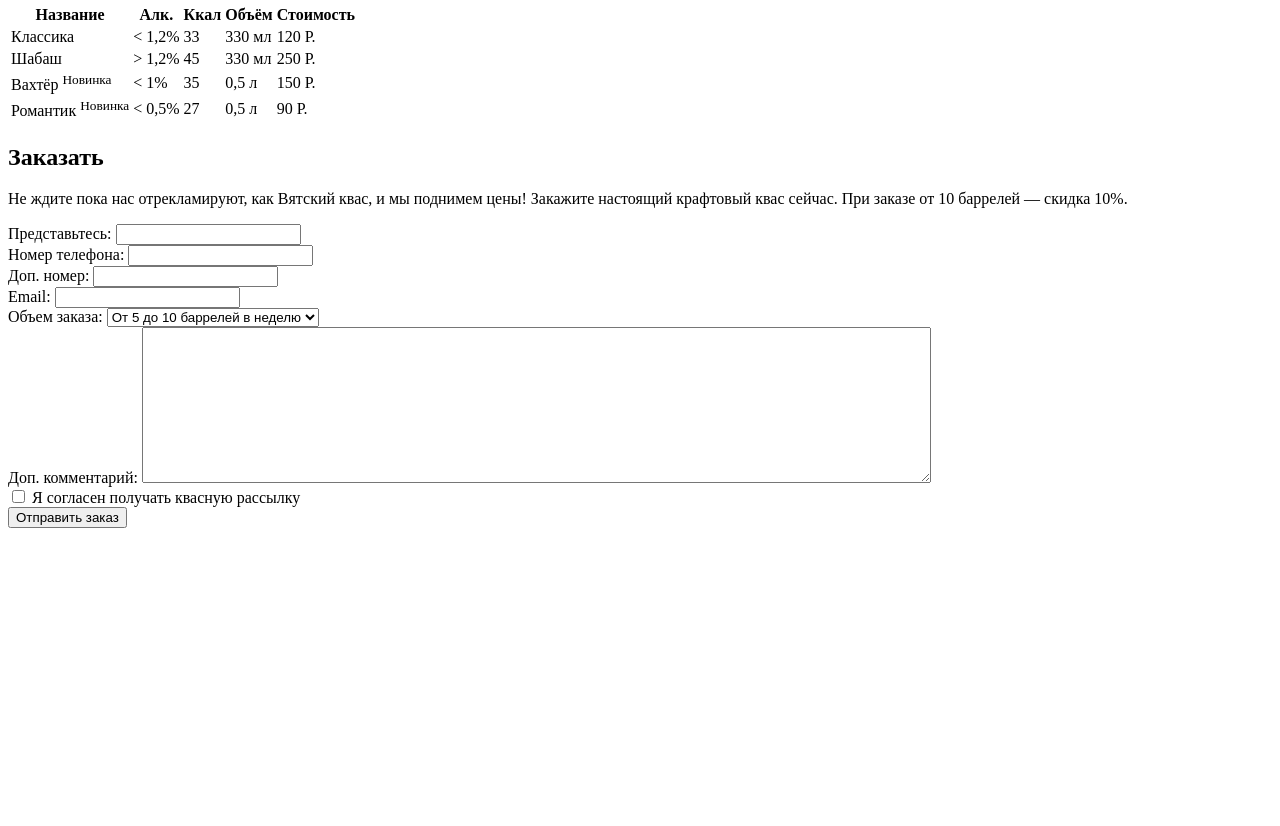
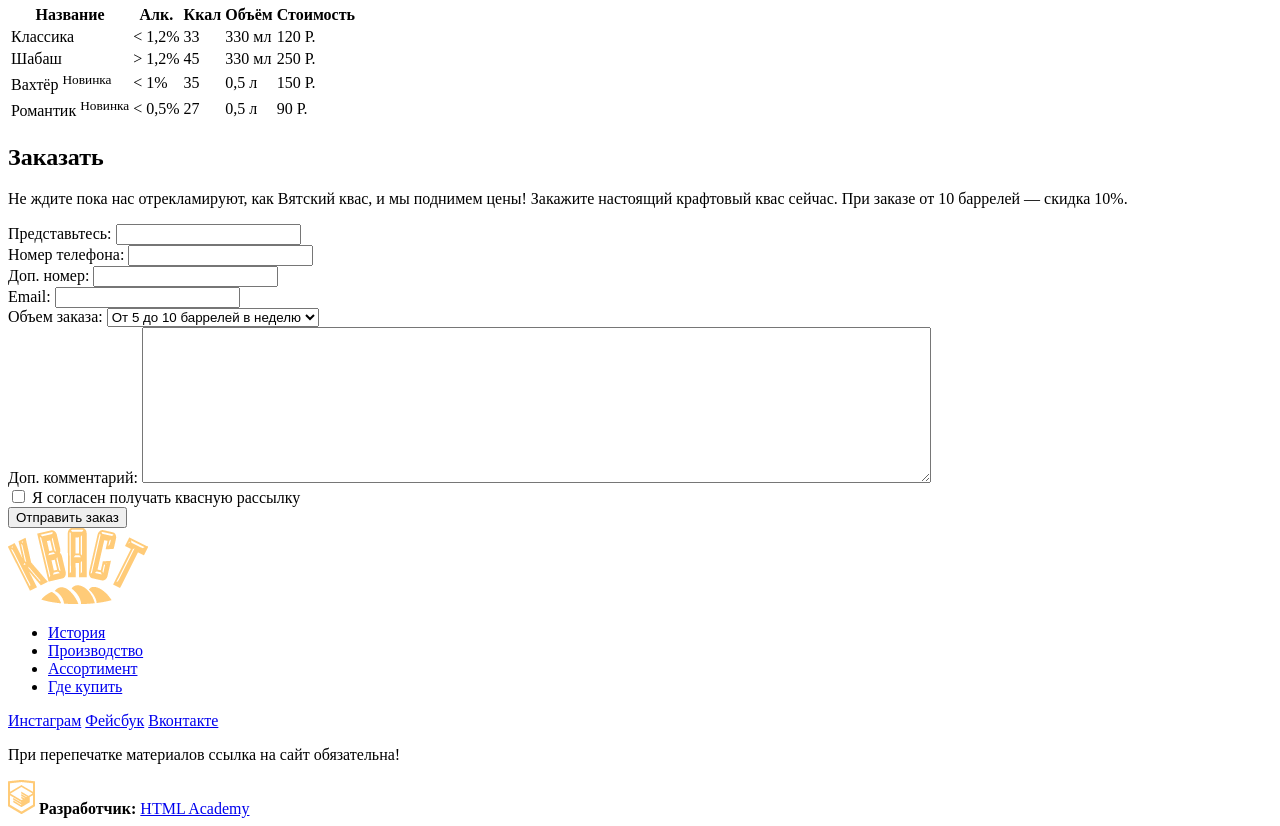
Before and after one commit to Safe-Mode/kvast, a plain HTML site: page index.html in a window 1280 px wide. Shown: the part 2621-3447 px from the top of the page. Before the commit the page ends 3157 px from the top, so only its background shows below. Drawn offline with Linux system fonts and the light colour scheme.

Commit message:
Размечен футер, разметка окончена.

```diff
--- a/index.html
+++ b/index.html
@@ -6,7 +6,7 @@
   </head>
   <body>
     <header class="page-header">
-      <div class="page-logo"><img src="img/logo.png" alt="Кваст"></div>
+      <div class="logo"><img src="img/logo.png" alt="Кваст"></div>
       <nav class="main-navigation">
         <ul>
           <li><a href="#">История</a></li>
@@ -185,5 +185,25 @@
         <button type="submit">Отправить заказ</button>
       </form>
     </section>
+    <footer class="page-footer">
+      <div class="logo"><img src="img/logo.png" alt="Кваст"></div>
+      <ul class="links">
+        <li><a href="#">История</a></li>
+        <li><a href="#">Производство</a></li>
+        <li><a href="#">Ассортимент</a></li>
+        <li><a href="#">Где купить</a></li>
+      </ul>
+      <div class="social">
+        <a href="#" class="social-inst">Инстаграм</a>
+        <a href="#" class="social-fb">Фейсбук</a>
+        <a href="#" class="social-vk">Вконтакте</a>
+      </div>
+      <p>При перепечатке материалов ссылка на сайт обязательна!</p>
+      <div class="copyright">
+        <img src="img/htmlacademy.png" alt="HTML Academy">
+        <b>Разработчик:</b>
+        <a href="https://htmlacademy.ru/">HTML Academy</a>
+      </div>
+    </footer>
   </body>
 </html>
```
